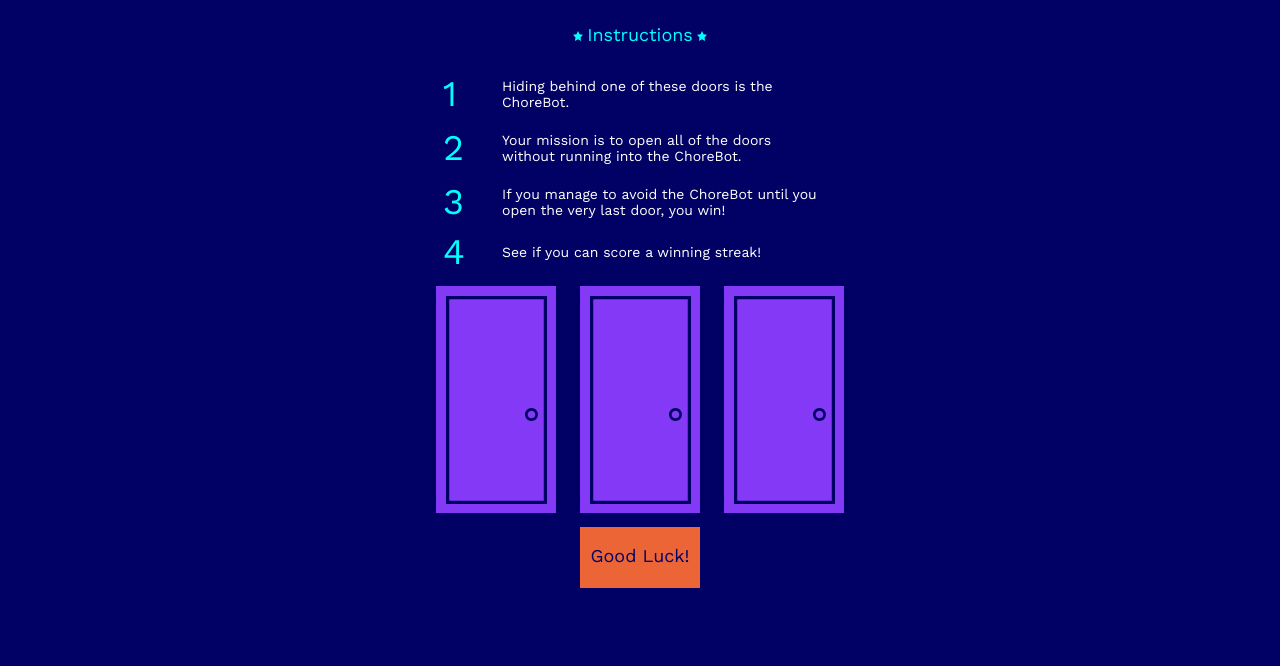
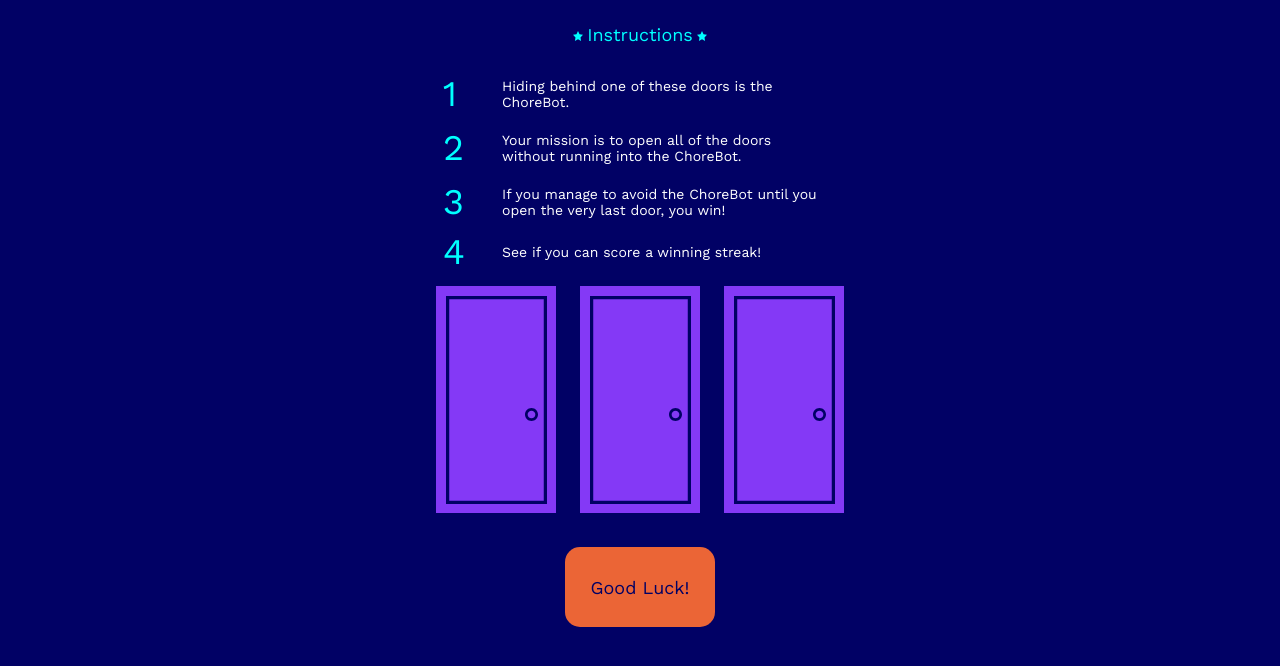
Before and after one commit to SimonaPiz/ChoreDoor, a plain HTML site: page index.html in a window 1280 px wide. Shown: the part 68-734 px from the top of the page. Drawn offline with nearby package versions, Linux system fonts and the light colour scheme.

Commit message:
Update style #1 - adjust button style

```diff
--- a/index.html
+++ b/index.html
@@ -43,7 +43,7 @@
       <img id="door3" class="door-frame" src="./img/closed-door.svg">
     </div>
 
-    <div id="start" class="start-row">Good luck!</div>
+    <button id="start" class="start-row">Good luck!</button>
 
     <script type="text/javascript" src="./script.js"></script>
 
--- a/style.css
+++ b/style.css
@@ -49,16 +49,25 @@ body {
   padding: 10px;
 }
 
-.start-row {
-  margin: auto;
-  width: 120px;
-  height: 43px;
+button.start-row {
+  margin: 20px auto;
+  width: 150px;
+  height: 80px;
+  display: flex;
+  align-items: center;
+  justify-content: center;
   background-color: #eb6536;
-  padding-top: 18px;
-  font-family: 'Work Sans';
+  padding: 12px;
+  font-family: 'Work Sans', sans-serif;
   font-size: 18px;
-  text-align: center;
   color: #010165;
   margin-bottom: 9px;
   cursor: pointer;
+  border-radius: 15px;
+  border: none;
 }
+
+.start-row:hover {
+  background-color: #f07f57;
+  box-shadow: 5px 5px 11px rgba(0, 0, 43, 0.61);
+}
```
